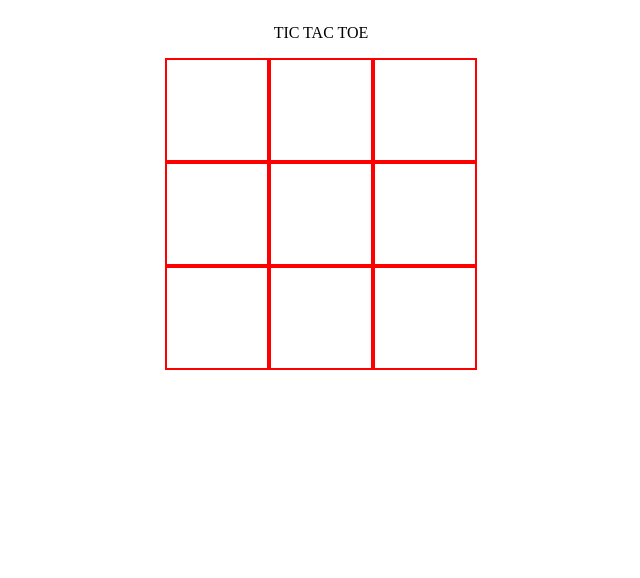
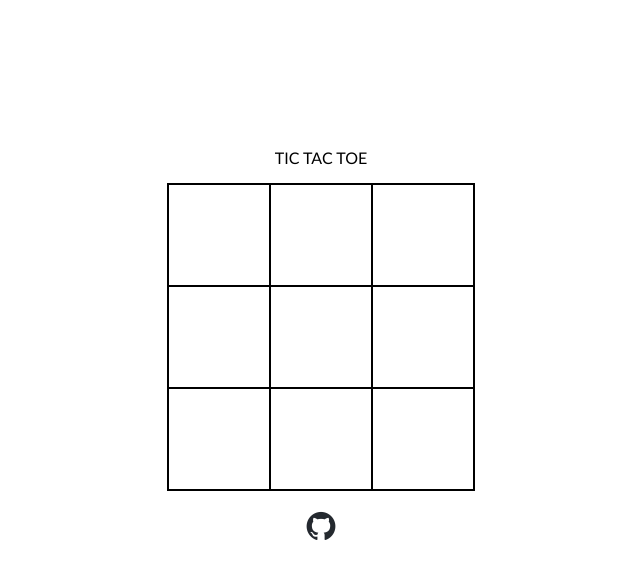
Before and after one commit to ladinofel/tic-tac-toe, a plain HTML site: page index.html in a window 1280 px wide. Shown: the whole page, without its empty margins (319-959 px from the left). Drawn offline with Linux system fonts and the light colour scheme.

Commit message:
Add overall minimal styling

```diff
--- a/index.html
+++ b/index.html
@@ -22,12 +22,14 @@
     <div id="7" class="cell"></div>
     <div id="8" class="cell"></div>
   </div>
+  <div class="footer">
+    <a href="https://ladinofel.github.io/tic-tac-toe/"> <img id="logo"  src="./img/github-mark.png" alt="Git Hub Logo"> </a>
+  </div>
 </div>
 <dialog class="modal">
   <div class="announcement_container">
-  <button class="reset">Start Over</button>
+  <button class="reset"></button>
 </dialog>
 <script src="./script.js"></script>
 </body>
-
 </html>
--- a/script.js
+++ b/script.js
@@ -73,8 +73,8 @@ const announcement = (() => {
   const {populateBoard} = gameBoard;
 
   const modalWin = (winId) => {
-    title.textContent = `The winner of this round is ${winId}`;
-    reset_btn.textContent = "Start Over";
+    title.textContent = `The winner of this round is :  ${winId}`;
+    reset_btn.textContent = "START OVER";
     container.appendChild(title);
     container.appendChild(reset_btn);
     reset_btn.addEventListener('click', () => {
@@ -87,7 +87,7 @@ const announcement = (() => {
 
   const modalDraw = () => {
     title.textContent = `There has been a tie!`;
-    reset_btn.textContent = "Start Over";
+    reset_btn.textContent = "START OVER";
     container.appendChild(title);
     container.appendChild(reset_btn);
     reset_btn.addEventListener('click', () => {
--- a/styles.css
+++ b/styles.css
@@ -1,3 +1,10 @@
+body {
+  display: flex;
+  justify-content: center;
+  align-items: center;
+  height: 85vh;
+}
+
 .main-container {
   display: flex;
   flex-direction: column;
@@ -5,14 +12,38 @@
   align-items: center;
 }
 
+.heading {
+  font-family:'Trebuchet MS', 'Lucida Sans Unicode', 'Lucida Grande', 'Lucida Sans', Arial, sans-serif;
+}
+
 .board {
   display: grid;
+  border: solid 1.5px black;
   grid-template-columns: 1fr 1fr 1fr;
   grid-template-rows: 1fr 1fr 1fr;
 }
 
 .cell {
-  border: solid 2px red;
+  border: solid 1.5px black;
   height: 100px;
   width: 100px;
+  display: flex;
+  justify-content: center;
+  align-items: center;
 }
+
+.modal {
+  margin-top: 0;
+  text-align: center;
+}
+
+.footer {
+  display: flex;
+  align-items: center;
+  flex-direction: column;
+}
+
+#logo {
+  padding: 20px;
+  height: 30px;
+}
```
Also changed, not shown: img/github-mark.png (added).
